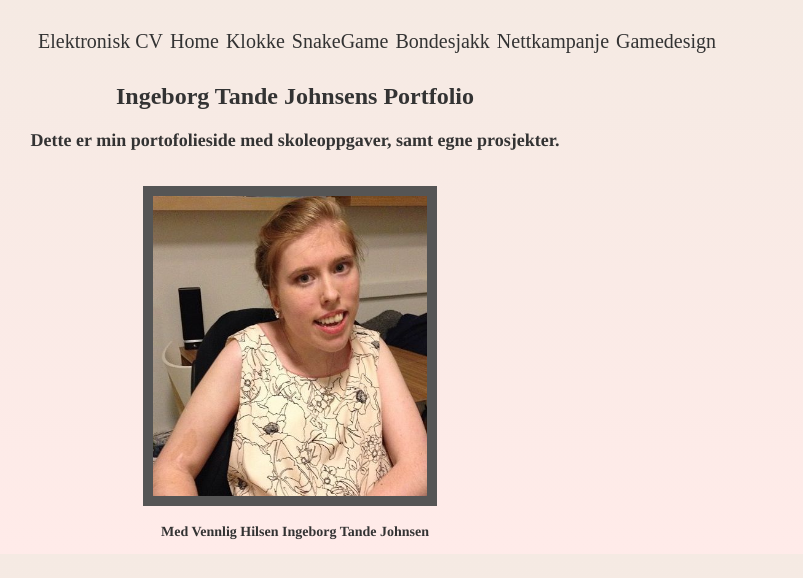
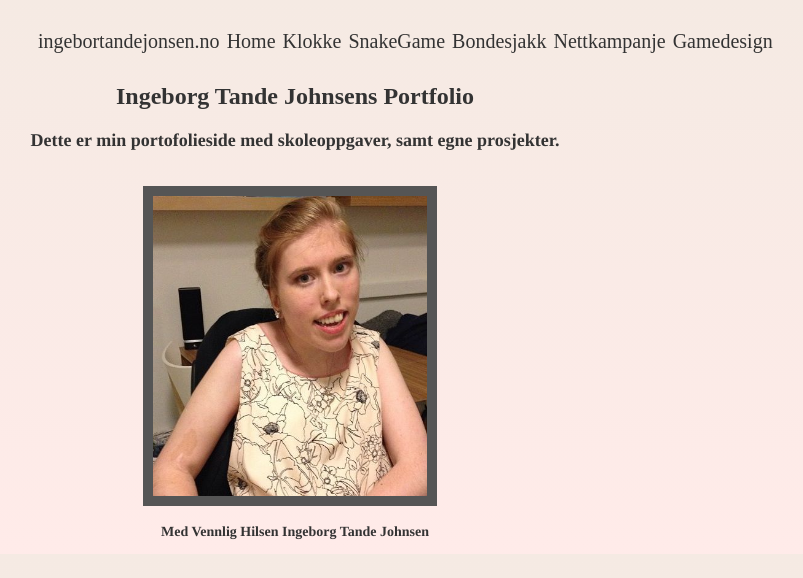
Before and after one commit to IngeborgTJ/ingeborgtandejohnsennet, a plain HTML site: page index.html in a window 1280 px wide. Shown: the whole page, without its empty margins (345-1148 px from the left). Drawn offline with Linux system fonts and the light colour scheme.

Commit message:
added ingeborgtantejohnsen.no to my portfolio

```diff
--- a/index.html
+++ b/index.html
@@ -16,7 +16,7 @@
 <div class="content_wrapper">
 
 <nav>
-	<a href="http://ingeborgtandejohnsen.no">Elektronisk CV</a>
+	<a href="http://ingeborgtandejohnsen.no">ingebortandejonsen.no</a>
 	<a href="http://ingeborgtandejohnsen.net/">Home</a>
 	<a href="http://ingeborgtandejohnsen.net/klokke/index.html">Klokke</a>
 	<a href="http://ingeborgtandejohnsen.net/snakegame/index.html">SnakeGame</a>
```
Also changed, not shown: klokke/index.html (+1 -1 lines), snakegame/index.html (+1 -1 lines).
